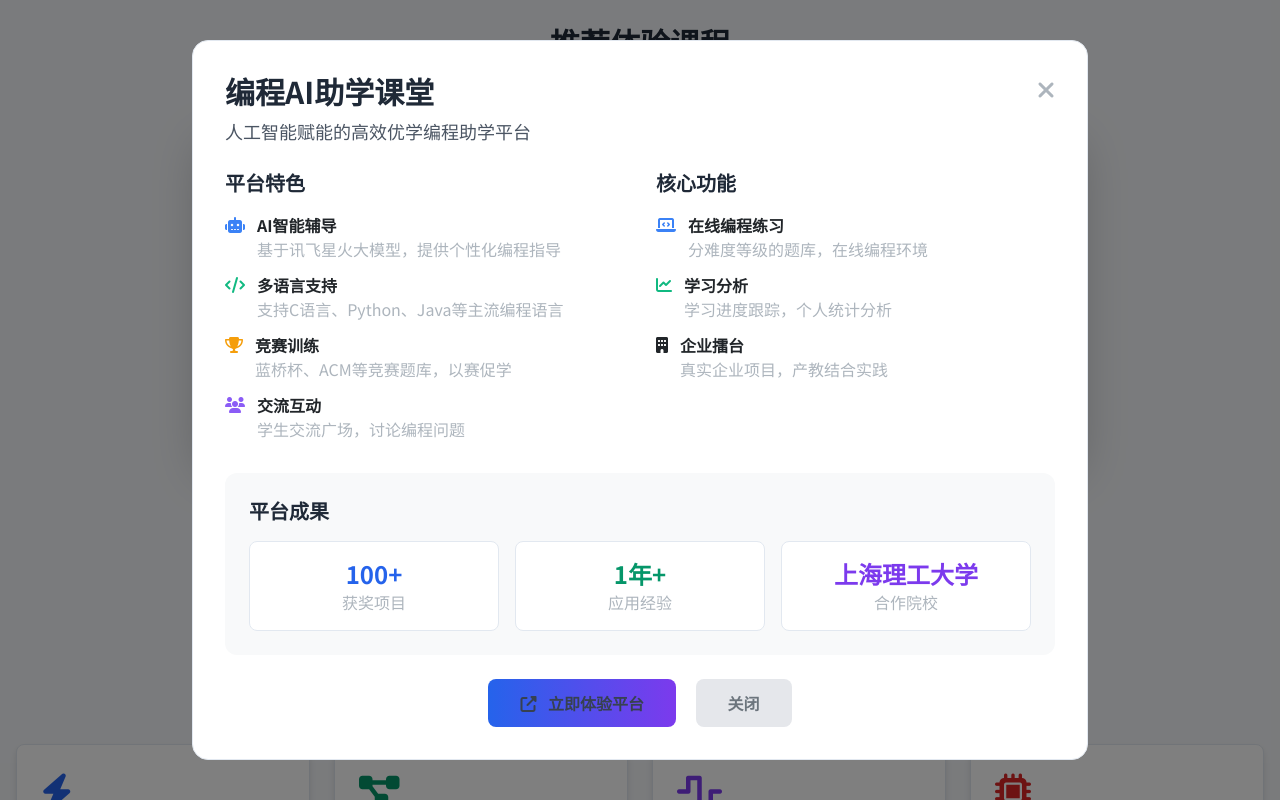
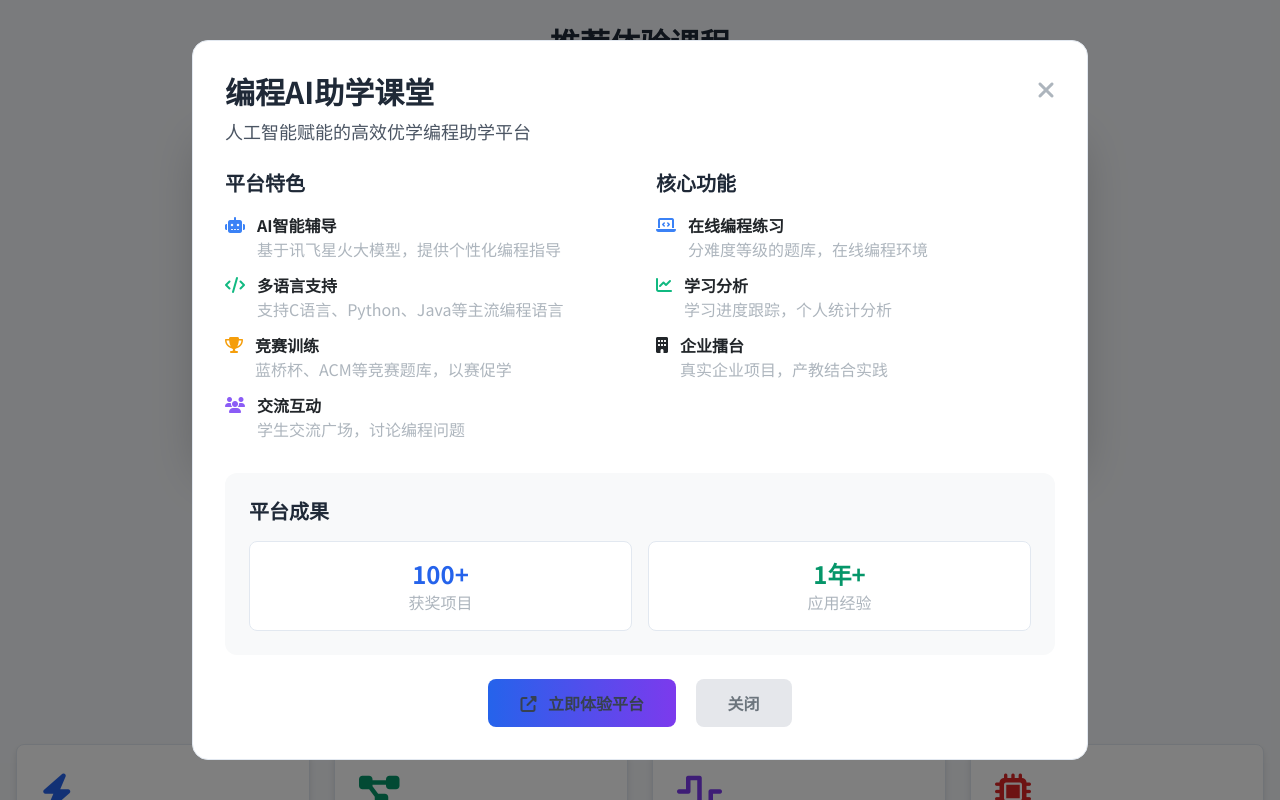
Before and after one commit to wukeping2008/alethea, a website: page src/static/index.html in a window 1280 px wide. Both pictures are taken after a click on the button "了解详情". Shown: the part 779-1579 px from the top of the page. Drawn offline with nearby package versions, Linux system fonts and the light colour scheme.

Commit message:
优化首页推荐课程弹窗显示
- 删除编程AI助学课堂弹窗中的'上海理工大学 合作院校'标签
- 调整平台成果展示为2列布局，保留'100+获奖项目'和'1年+应用经验'
- 简化弹窗内容，突出核心功能和平台特色
- 提升用户体验，减少冗余信息展示

```diff
--- a/src/static/index.html
+++ b/src/static/index.html
@@ -1742,7 +1742,7 @@
 
                         <div class="bg-gray-50 rounded-xl p-6 mb-6">
                             <h3 class="text-xl font-bold mb-4 text-gray-800">平台成果</h3>
-                            <div class="grid md:grid-cols-3 gap-4 text-center">
+                            <div class="grid md:grid-cols-2 gap-4 text-center">
                                 <div class="bg-white rounded-lg p-4">
                                     <div class="text-2xl font-bold text-blue-600">100+</div>
                                     <div class="text-gray-600">获奖项目</div>
@@ -1750,10 +1750,6 @@
                                 <div class="bg-white rounded-lg p-4">
                                     <div class="text-2xl font-bold text-green-600">1年+</div>
                                     <div class="text-gray-600">应用经验</div>
-                                </div>
-                                <div class="bg-white rounded-lg p-4">
-                                    <div class="text-2xl font-bold text-purple-600">上海理工大学</div>
-                                    <div class="text-gray-600">合作院校</div>
                                 </div>
                             </div>
                         </div>
```
